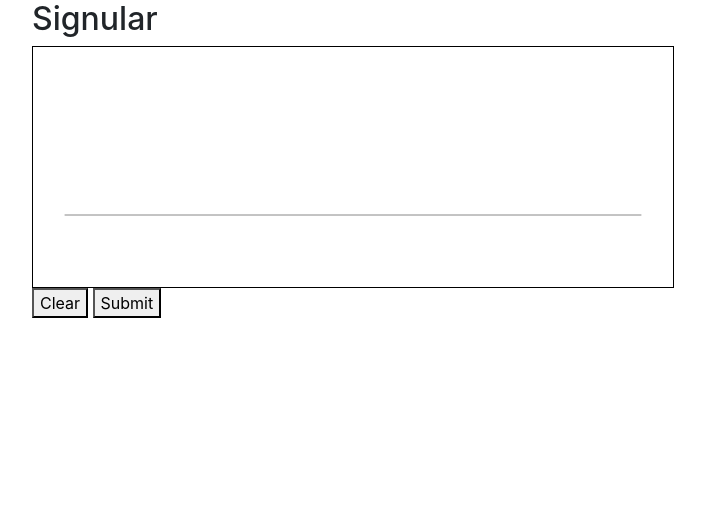
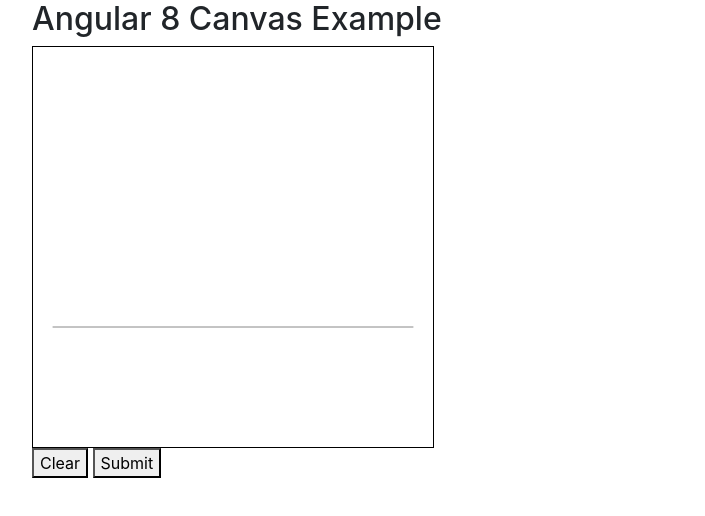
Before and after one commit to yaztown/my-angular-canvas-101, an Angular app: page / in a window 1280 px wide. Shown: the top 516 px of the page, without its empty margins (53-758 px from the left). Built offline with nearby package versions, Linux system fonts and the light colour scheme.

Commit message:
Updated the header title

```diff
--- a/src/app/app.component.html
+++ b/src/app/app.component.html
@@ -1,8 +1,8 @@
 <div class="container">
 	<div class="mx-auto">
-		<h2>Signular</h2>
+		<h2>Angular 8 Canvas Example</h2>
 		<div class="center">
-			<ngxy-canvas [width]="640" [height]="240"></ngxy-canvas>
+			<ngxy-canvas [width]="400" [height]="400"></ngxy-canvas>
 		</div>
 	</div>
 </div>
```
